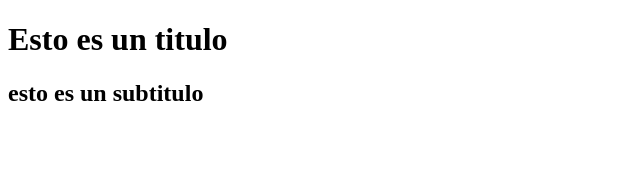
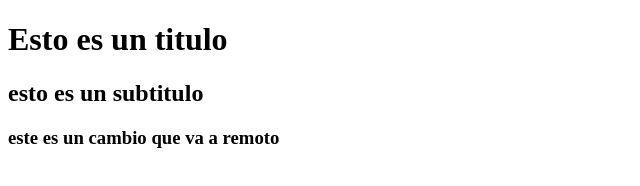
Before and after one commit to dazajm00/CLasegit2025, a plain HTML site: page index.html in a window 1280 px wide. Shown: the whole page, without its empty margins (0-640 px from the left). Drawn offline with Linux system fonts and the light colour scheme.

Commit message:
se agrega un subtitulo para remoto

```diff
--- a/index.html
+++ b/index.html
@@ -9,5 +9,6 @@
 <body>
     <h1>Esto es un titulo</h1>
     <h2>esto es un subtitulo</h2>
+    <h3>este es un cambio que va a remoto</h3>
 </body>
 </html>
```
